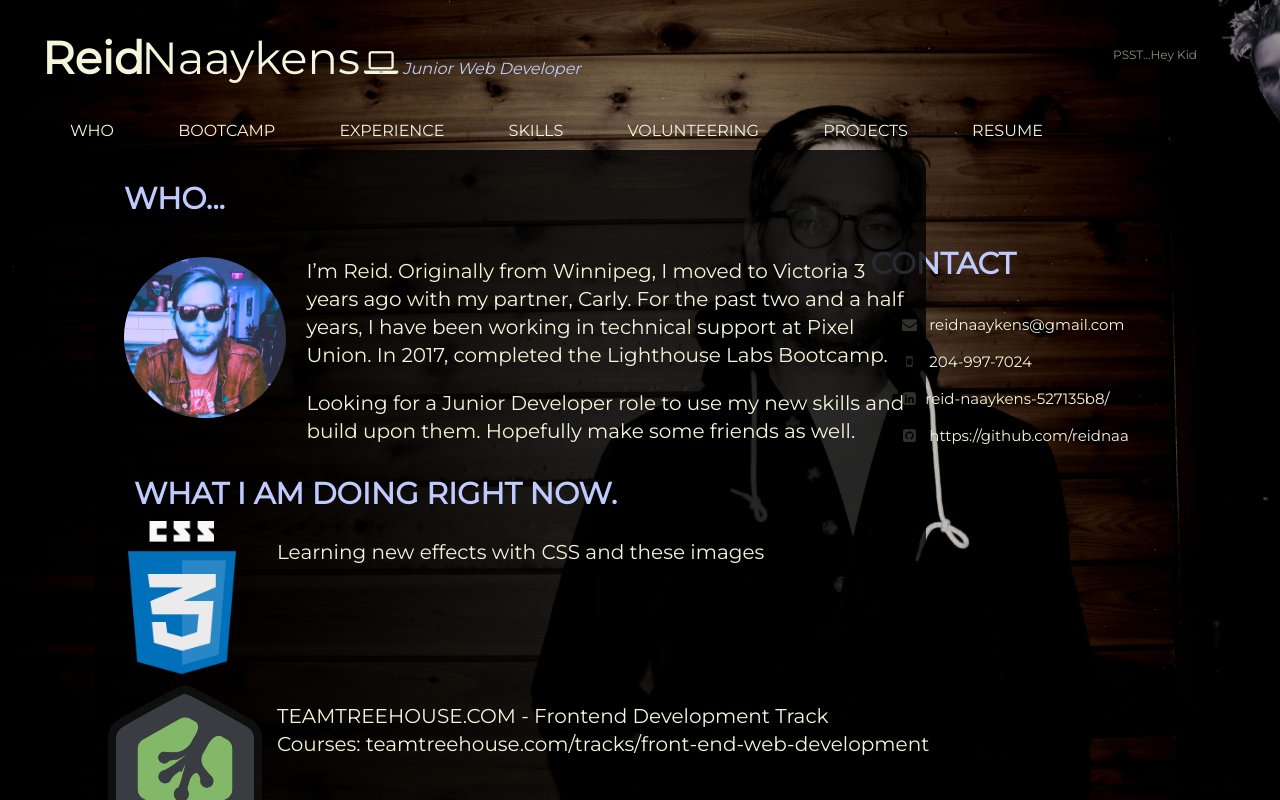
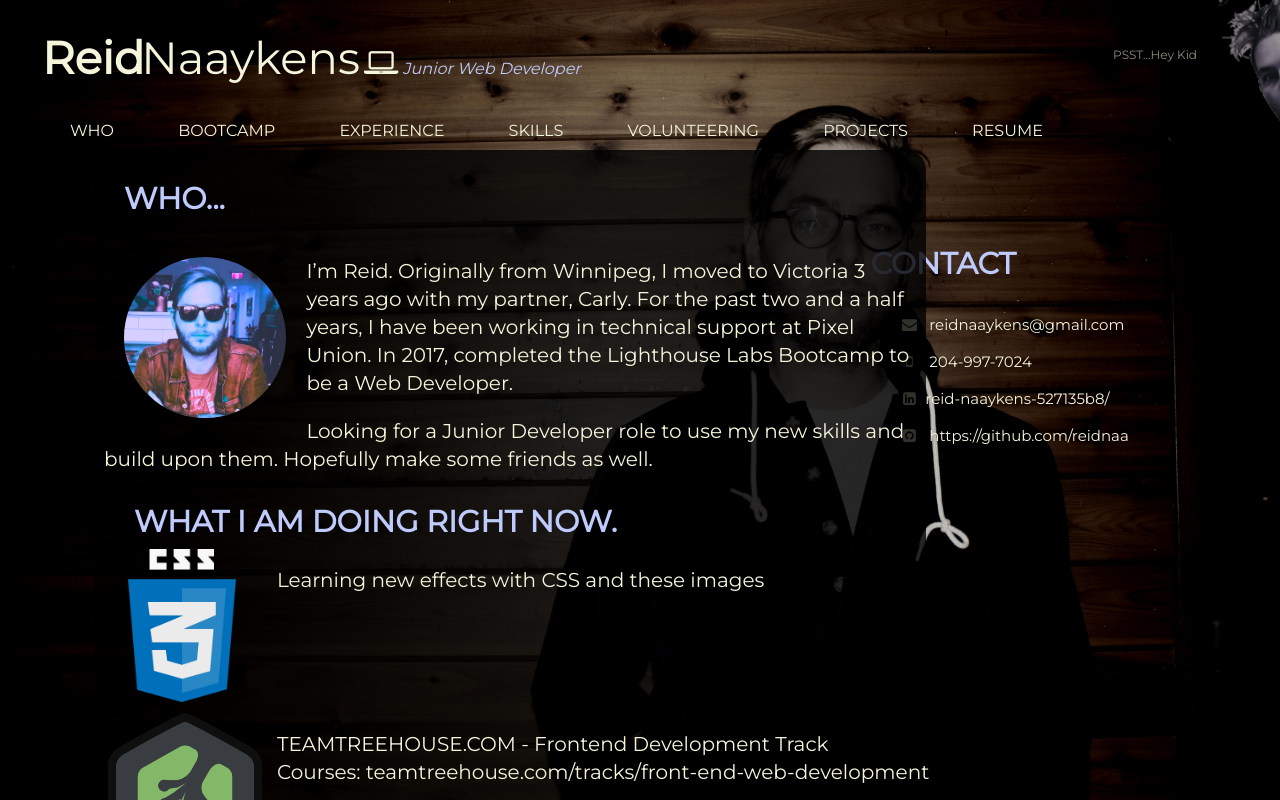
Before and after one commit to reidnaa/reidnaa.github.io, a plain HTML site: page index.html in a window 1280 px wide. Both pictures are taken after a click on the item "WHO". Shown: the top 800 px of the page. Drawn offline with nearby package versions, Linux system fonts and the light colour scheme.

Commit message:
change who text

```diff
--- a/index.html
+++ b/index.html
@@ -86,7 +86,7 @@
 For the past two and a half years, I have been working in technical support at Pixel Union.
 
 
-In 2017, completed the Lighthouse Labs Bootcamp.
+In 2017, completed the Lighthouse Labs Bootcamp to be a Web Developer.
 </p><p>
 
 
```
